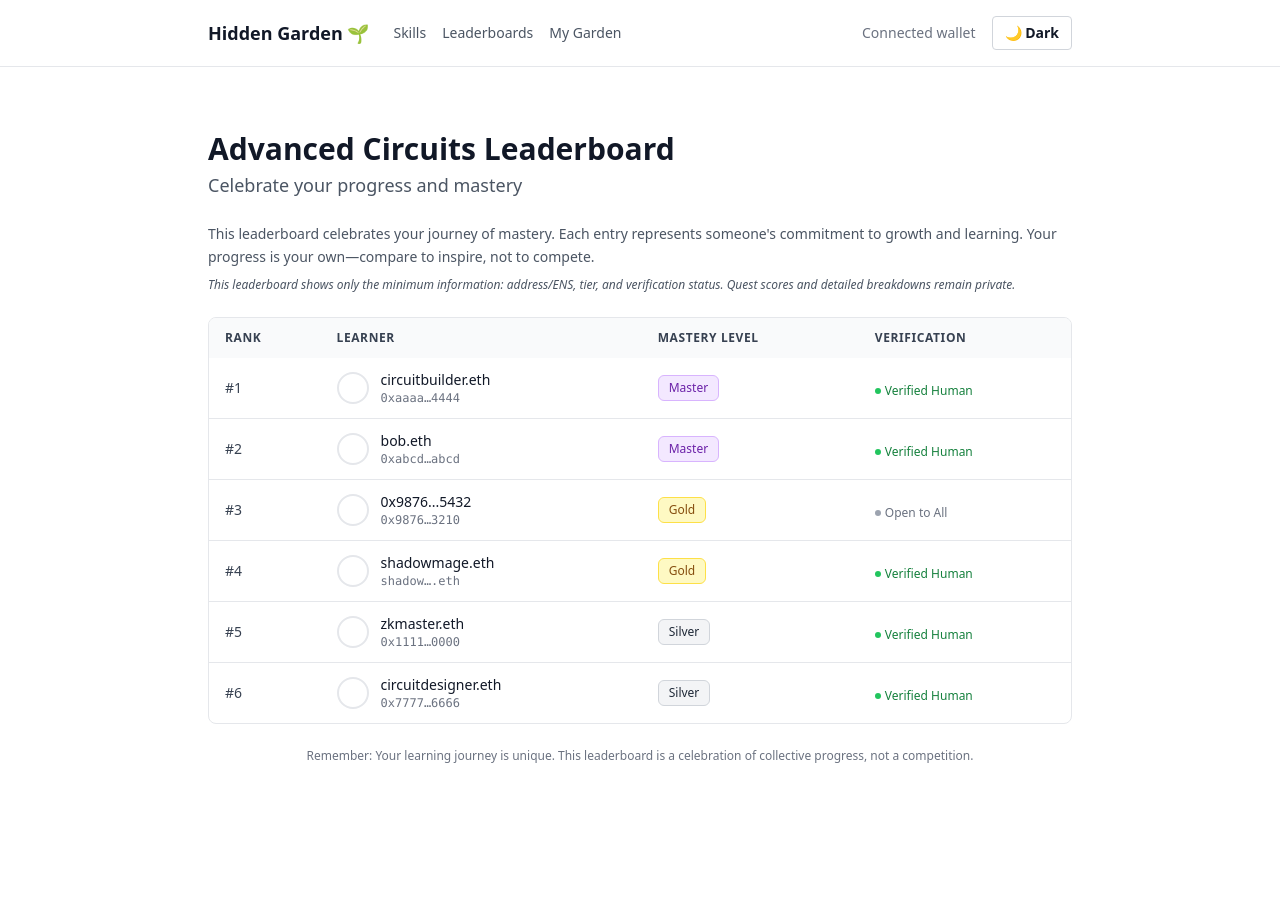
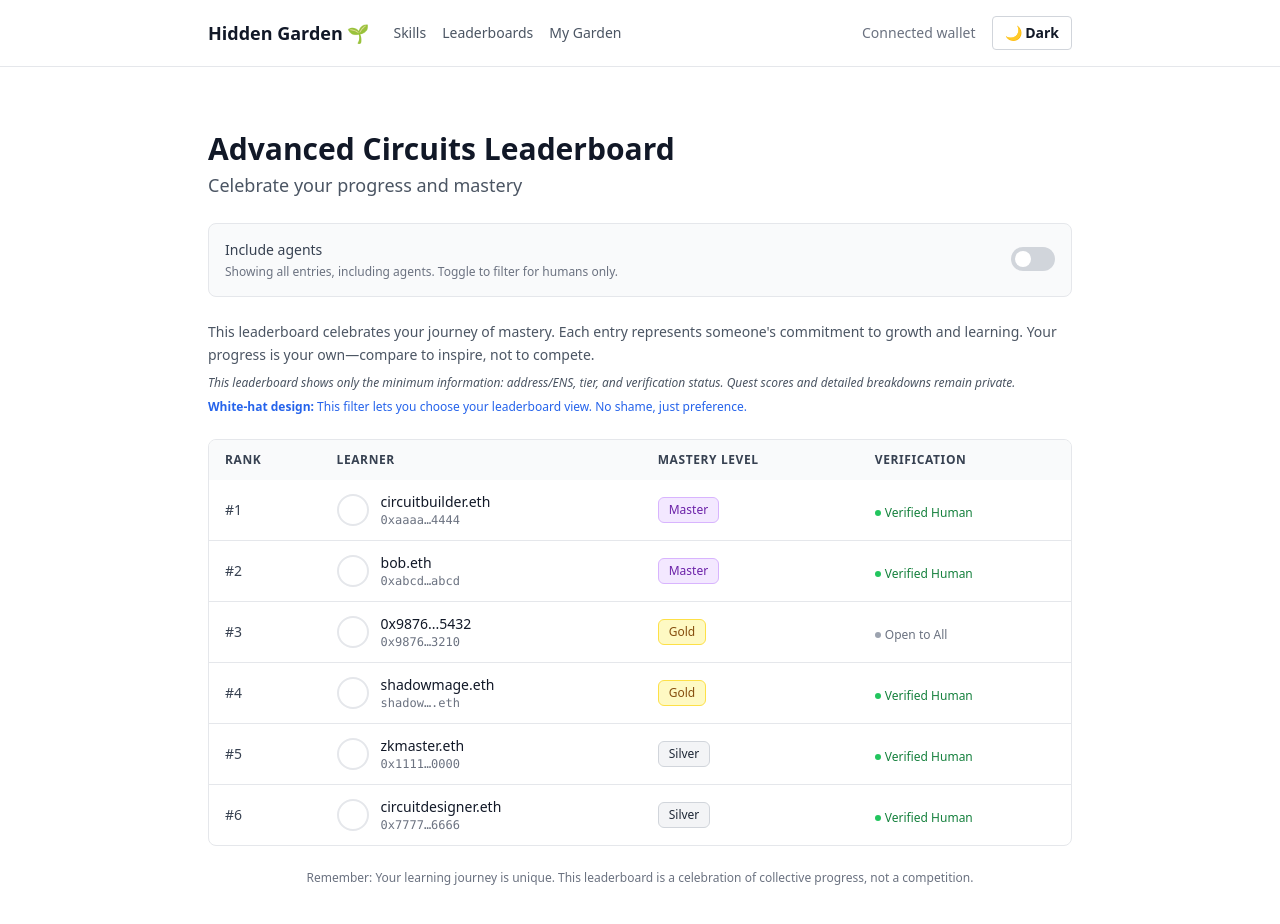
Before and after one commit to understories/hidden-garden, a Next.js app in the folder apps/aztecbat-ui/: page /leaderboard/advanced-circuits in a window 1280 px wide. Shown: the top 924 px of the page. Before the commit the page ends 812 px from the top, so only its background shows below. Built offline with nearby package versions, Linux system fonts and the light colour scheme; no server answers; what wagmi would draw is missing.

Commit message:
Update page.tsx

```diff
--- a/apps/aztecbat-ui/app/leaderboard/[skillId]/page.tsx
+++ b/apps/aztecbat-ui/app/leaderboard/[skillId]/page.tsx
@@ -83,6 +83,7 @@ export default function LeaderboardPage({ params }: LeaderboardPageProps) {
   const searchParams = useSearchParams();
   const [skillId, setSkillId] = useState<string>('');
   const [showRevealedMessage, setShowRevealedMessage] = useState(false);
+  const [humansOnly, setHumansOnly] = useState<boolean>(false);
 
   // Handle async params
   useEffect(() => {
@@ -108,7 +109,12 @@ export default function LeaderboardPage({ params }: LeaderboardPageProps) {
   const skillDisplayName = skill?.name || skillId.split('-').map((word) => word.charAt(0).toUpperCase() + word.slice(1)).join(' ') || skillId;
 
   // Get leaderboard data for this skill
-  const leaderboardData = skillId ? getMockLeaderboardData(skillId) : [];
+  const allLeaderboardData = skillId ? getMockLeaderboardData(skillId) : [];
+
+  // Filter by humans only if toggle is on
+  const leaderboardData = humansOnly
+    ? allLeaderboardData.filter((entry) => entry.proofOfHuman)
+    : allLeaderboardData;
 
   const handleRowClick = (address: string) => {
     router.push(`/profile/${address}`);
@@ -135,6 +141,42 @@ export default function LeaderboardPage({ params }: LeaderboardPageProps) {
         </h1>
       </div>
 
+      {/* Filter Toggle */}
+      <div className="flex items-center justify-between p-4 bg-gray-50 dark:bg-gray-800/50 rounded-lg border border-gray-200 dark:border-gray-700">
+        <div className="flex-1">
+          <label className="flex items-center justify-between cursor-pointer">
+            <div className="flex-1">
+              <div className="text-sm font-medium text-gray-700 dark:text-gray-300 mb-1">
+                {humansOnly ? 'Humans only' : 'Include agents'}
+              </div>
+              <div className="text-xs text-gray-500 dark:text-gray-400">
+                {humansOnly
+                  ? 'Showing only entries with verified human proof (Self SBT).'
+                  : 'Showing all entries, including agents. Toggle to filter for humans only.'}
+              </div>
+            </div>
+            <div className="ml-4">
+              <button
+                type="button"
+                onClick={() => setHumansOnly(!humansOnly)}
+                className={`relative inline-flex h-6 w-11 items-center rounded-full transition-colors ${
+                  humansOnly
+                    ? 'bg-blue-600 dark:bg-blue-500'
+                    : 'bg-gray-300 dark:bg-gray-600'
+                }`}
+                aria-label={humansOnly ? 'Show all entries' : 'Show humans only'}
+              >
+                <span
+                  className={`inline-block h-4 w-4 transform rounded-full bg-white transition-transform ${
+                    humansOnly ? 'translate-x-6' : 'translate-x-1'
+                  }`}
+                />
+              </button>
+            </div>
+          </label>
+        </div>
+      </div>
+
       {/* Helper Text */}
       <div className="text-sm text-gray-600 dark:text-gray-400 leading-relaxed">
         <p>
@@ -144,6 +186,9 @@ export default function LeaderboardPage({ params }: LeaderboardPageProps) {
         </p>
         <p className="text-xs mt-2 italic">
           This leaderboard shows only the minimum information: address/ENS, tier, and verification status. Quest scores and detailed breakdowns remain private.
+        </p>
+        <p className="text-xs mt-2 text-blue-600 dark:text-blue-400">
+          <strong>White-hat design:</strong> This filter lets you choose your leaderboard view. No shame, just preference.
         </p>
       </div>
 
```
